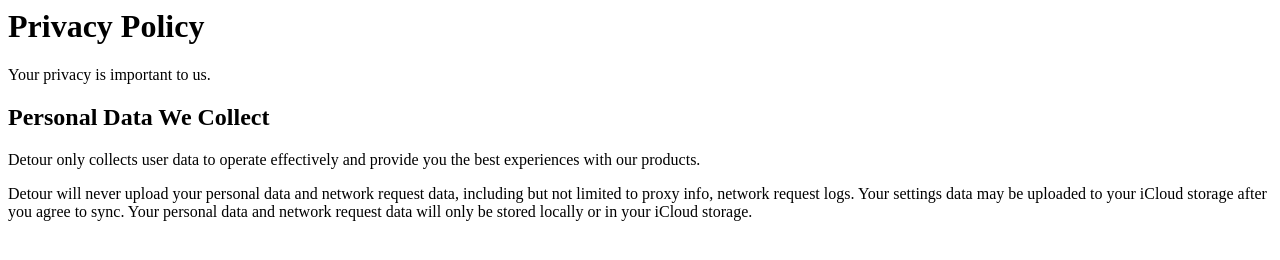
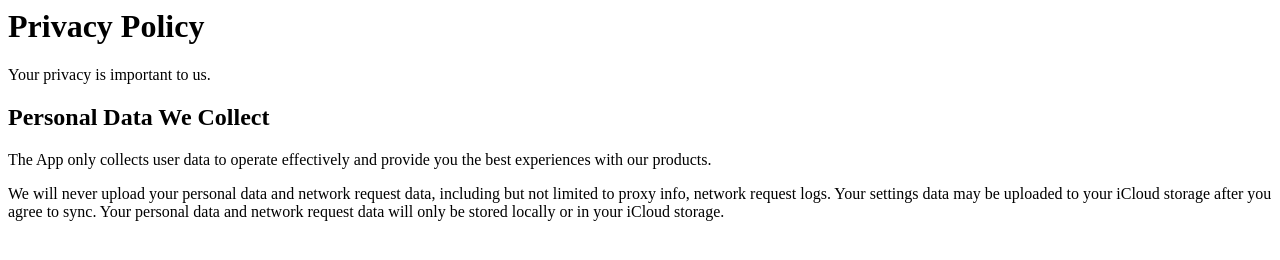
Before and after one commit to iamldj/Detour, a plain HTML site: page index.html in a window 1280 px wide. Drawn offline with Linux system fonts and the light colour scheme.

Commit message:
Update index.html

```diff
--- a/index.html
+++ b/index.html
@@ -4,7 +4,7 @@
 
 <h2>Personal Data We Collect</h2>
 
-<p>Detour only collects user data to operate effectively and provide you the best experiences with our products. </p>
+<p>The App only collects user data to operate effectively and provide you the best experiences with our products. </p>
 
-<p>Detour will never upload your personal data and network request data, including but not limited to proxy info, network request logs.
+<p>We will never upload your personal data and network request data, including but not limited to proxy info, network request logs.
 Your settings data may be uploaded to your iCloud storage after you agree to sync. Your personal data and network request data will only be stored locally or in your iCloud storage.</p>
```
